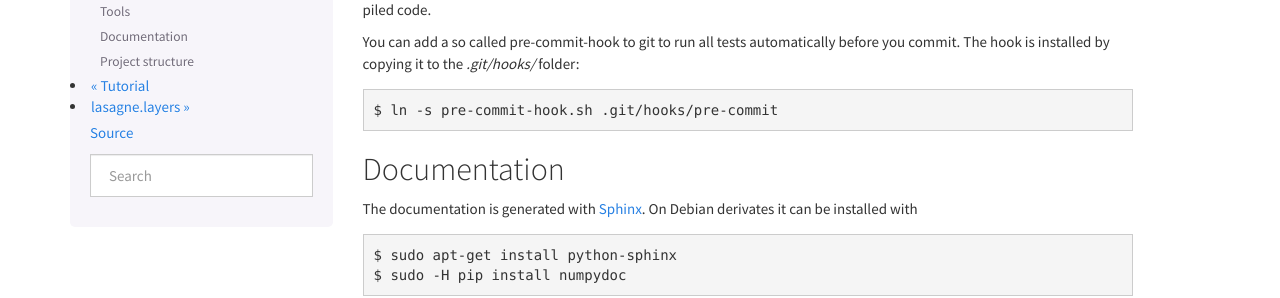
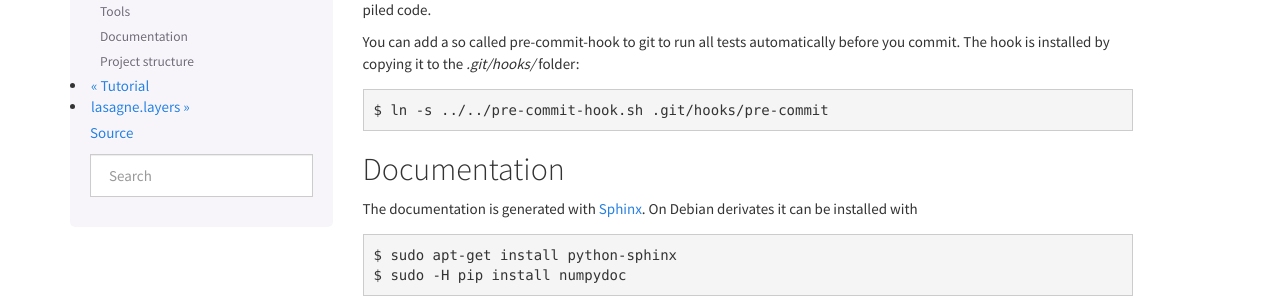
Before and after one commit to Lasagne/Lasagne, a Sphinx documentation site: the page built from docs/user/development.rst, in a window 1280 px wide and 900 px high, scrolled down 642 px. Shown: the part 158-456 px from the top of the window. Built offline with Sphinx 7.4.7, drawn with Linux system fonts in a browser that asks for light colours.

```diff
--- a/docs/user/development.rst
+++ b/docs/user/development.rst
@@ -58,7 +58,7 @@ folder:
 
 .. code:: bash
 
-    $ ln -s pre-commit-hook.sh .git/hooks/pre-commit
+    $ ln -s ../../pre-commit-hook.sh .git/hooks/pre-commit
 
 
 Documentation
```
